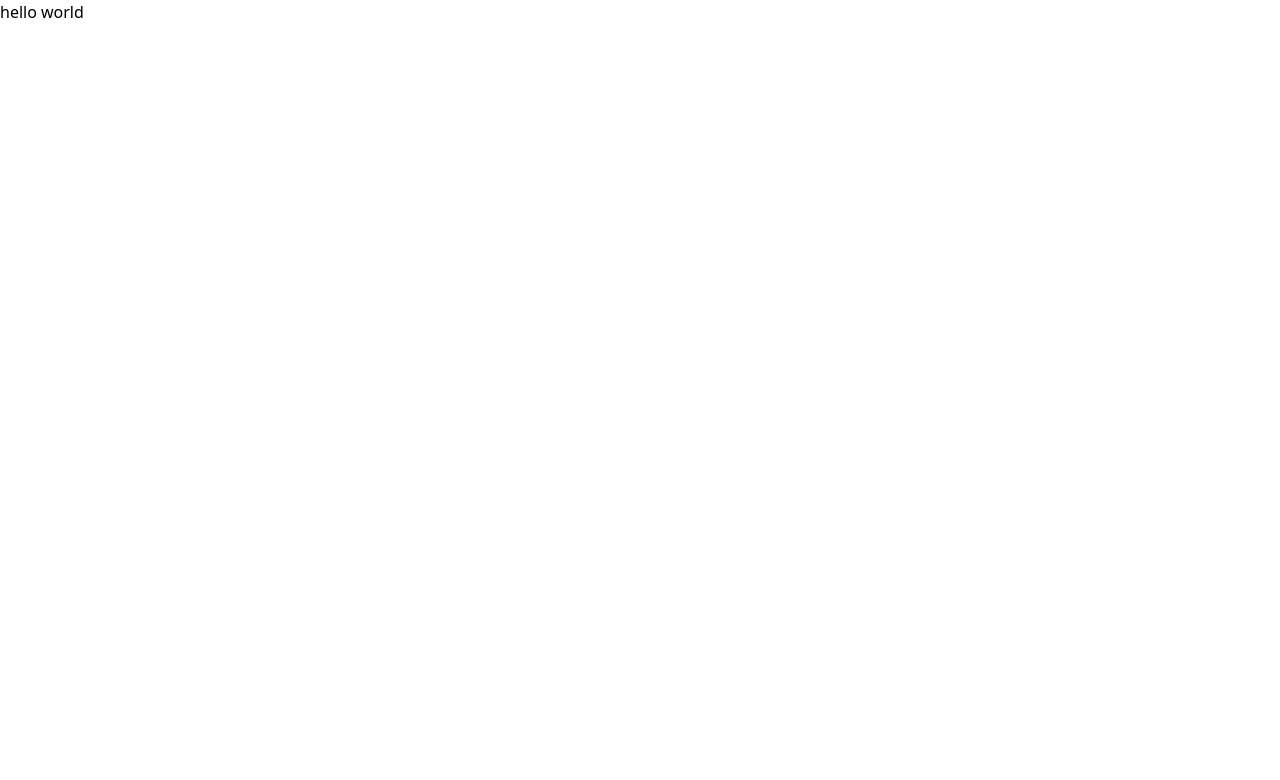
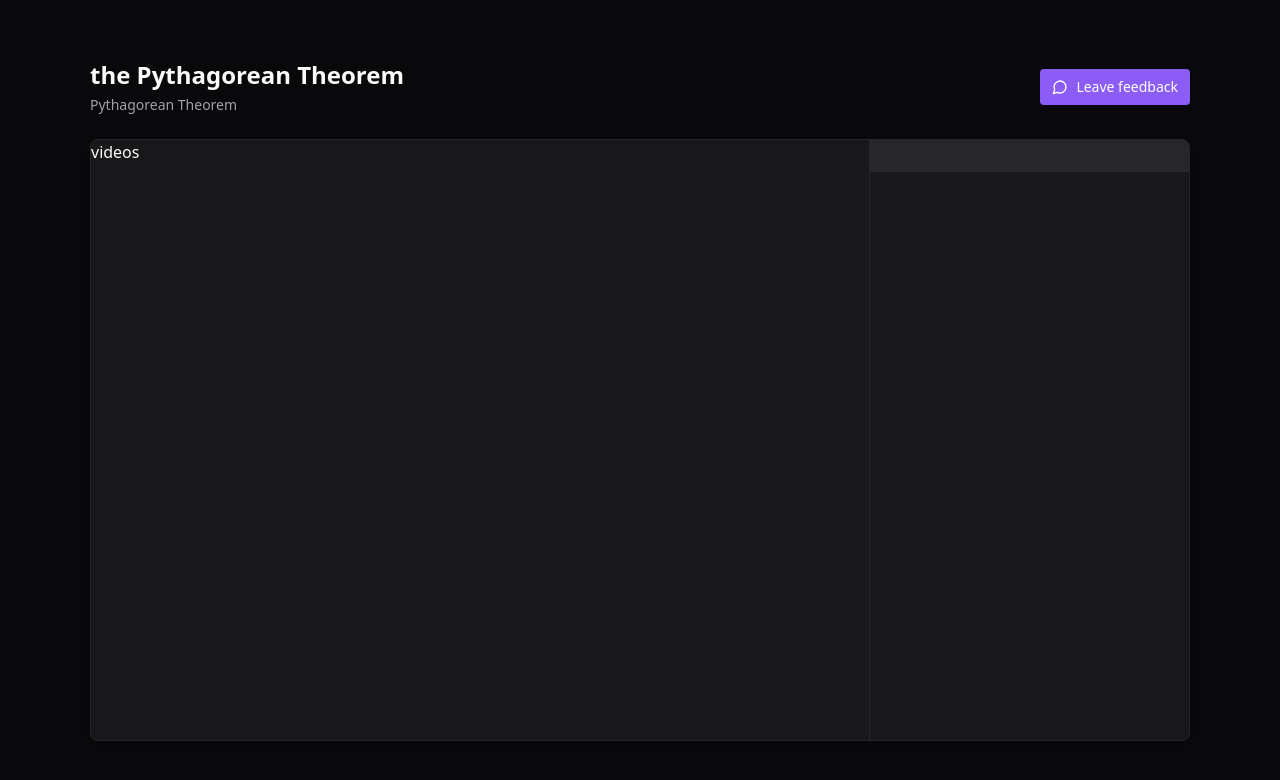
Before and after one commit to Prattiz/Skill-Stream, a React (Vite) app: page / in a window 1280 px wide. Shown: the top 780 px of the page. Built offline with nearby package versions, Linux system fonts and the light colour scheme.

Commit message:
UPDATE HOME

```diff
--- a/package.json
+++ b/package.json
@@ -11,6 +11,7 @@
   },
   "dependencies": {
     "@reduxjs/toolkit": "^2.1.0",
+    "lucide-react": "^0.330.0",
     "react": "^18.2.0",
     "react-dom": "^18.2.0",
     "react-redux": "^9.1.0"
--- a/src/main.tsx
+++ b/src/main.tsx
@@ -6,14 +6,14 @@
 
 import './styles/global.css'
 
-import { Player } from './pages/index.tsx';
+import { App } from './pages/index.tsx';
 
 
 
 ReactDOM.createRoot(document.getElementById('root')!).render(
   <React.StrictMode>
     <ReduxProvider store={ Store }>
-      <Player/>
+      <App/>
     </ReduxProvider>
   </React.StrictMode>
 )
--- a/src/pages/index.tsx
+++ b/src/pages/index.tsx
@@ -1,12 +1,45 @@
+import { MessageCircle } from 'lucide-react';
 
 
 
+export function App() {
+  return (
 
-export function Player() {
-  return (
-    <>
-      <h1>hello world</h1>
-    </>
+    <div className="h-screen bg-zinc-950 text-zinc-50 flex justify-center items-center">
+    <div className="flex w-[1100px] flex-col gap-6">
+      <div className="flex items-center justify-between">
+        {/* Header */}
+        <div className="flex flex-col gap-1">
+          <h1 className="text-2xl font-bold">the Pythagorean Theorem</h1>
+          <span className="text-sm text-zinc-400">Pythagorean Theorem</span>
+        </div>
+
+        <button
+          className="flex items-center gap-2 rounded bg-violet-500 px-3 py-2 text-sm font-medium text-white hover:bg-violet-600"
+        >
+         <MessageCircle
+          className=' w-4 h-4 '
+         />
+          Leave feedback
+        </button>
+      </div>
+
+      <main className="relative flex overflow-hidden rounded-lg border border-zinc-800 bg-zinc-900 shadow">
+        <div className="flex-1">
+          videos
+        </div>
+        <aside className="w-80 border-l border-zinc-800 bg-zinc-900 h-[600px]">
+
+          <div className=''>
+            <button className='flex w-full items-center gap-3 bg-zinc-800 p-4'>
+
+            </button>
+          </div>
+
+        </aside>
+      </main>
+    </div>
+  </div>
 
   );
 }
```
Also changed, not shown: src/pages/styles.ts (deleted), 2 other files (tests, documents, lock files or other folders).
